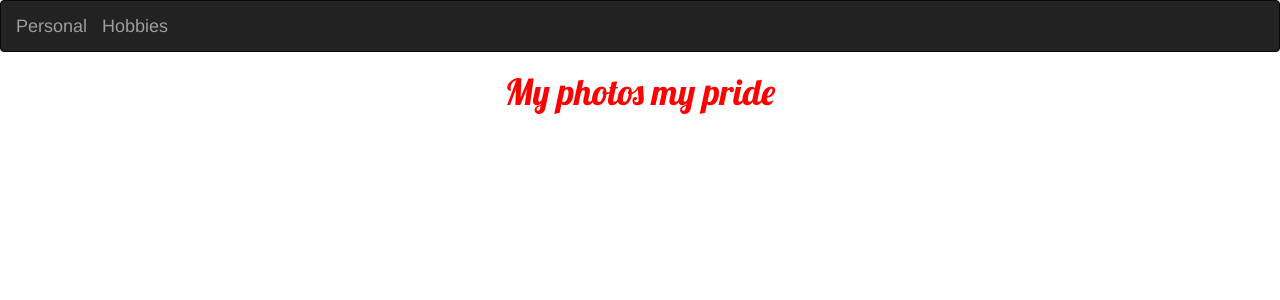
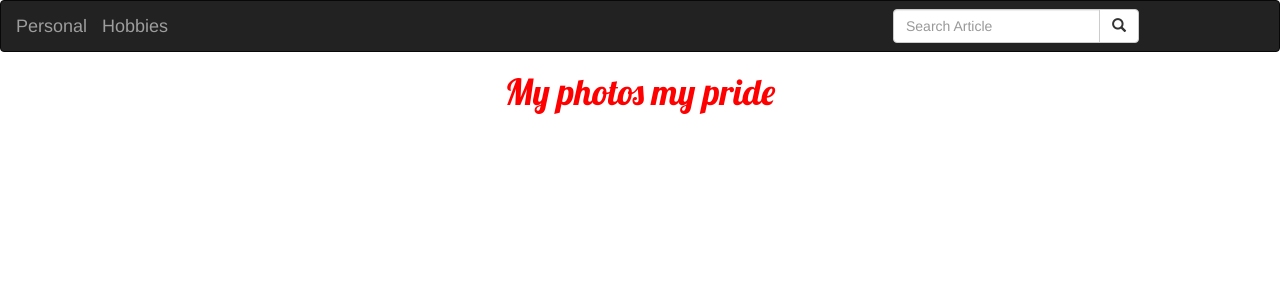
Before and after one commit to BeatriceWambui/my-gallery, a Django app: template picha/templates/all-photos/base.html in a window 1280 px wide. Shown: the top 300 px of the page. Run offline with Django 3.2, Linux system fonts and the light colour scheme; the template is opened without the code that fills it, so the values that code supplies are empty; some libraries are stand-ins or nearby versions.

Commit message:
add a search form in the navbar template

```diff
--- a/picha/templates/navbar.html
+++ b/picha/templates/navbar.html
@@ -12,6 +12,19 @@
         <a class="navbar-brand" href="{% url 'myPhotos' %}">Personal</a>
         <a class="navbar-brand" href="{% url 'hobbyPhotos' %}">Hobbies</a>
     </div>
+    <div class="col-sm-4 col-md-4 navbar-right">
+
+      <form class="navbar-form" role="search" action="{% url 'search_results' %}">
+
+        <div class="input-group">
+          <input type="text" class="form-control" placeholder="Search Article" name="article">
+          <div class="input-group-btn">
+            <button class="btn btn-default" type="submit"><i class="glyphicon glyphicon-search"></i></button>
+          </div>
+        </div>
+
+      </form>
+    </div>
 
   </div>
 </nav>
```
